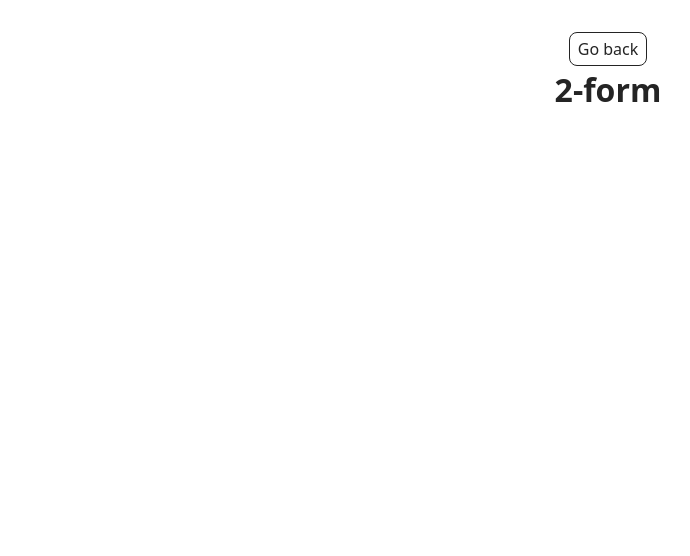
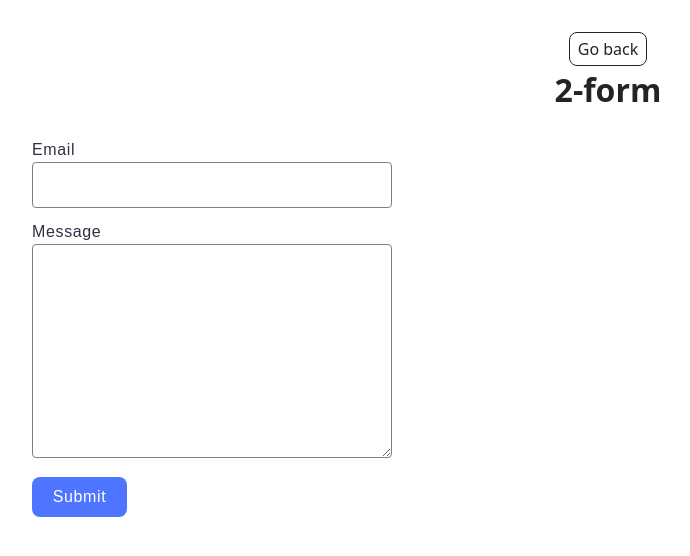
Before and after one commit to OleksandrVinchik/goit-js-hw-09, a website built with Vite: page src/2-form.html in a window 1280 px wide. Shown: the whole page, without its empty margins (32-722 px from the left). Built offline with nearby package versions, Linux system fonts and the light colour scheme.

Commit message:
add initial files

```diff
--- a/src/2-form.html
+++ b/src/2-form.html
@@ -10,15 +10,21 @@
 </head>
 
 <body>
-
-
   <main>
     <div class="container">
       <a class="back-link" href="./index.html">Go back</a>
-      <h1 class="main-title">
-        2-form
-      </h1>
-
+      <h1 class="main-title">2-form</h1>
+      <form class="feedback-form" autocomplete="off">
+        <label>
+          Email
+          <input type="email" name="email" autofocus />
+        </label>
+        <label>
+          Message
+          <textarea name="message" rows="8"></textarea>
+        </label>
+        <button type="submit">Submit</button>
+      </form>
     </div>
   </main>
   <script type="module" src="./js/2-form.js"></script>
--- a/src/css/styles.css
+++ b/src/css/styles.css
@@ -35,3 +35,77 @@
   cursor: pointer;
   display: block;
 }
+.feedback-form {
+  display: flex;
+  flex-direction: column;
+  align-items: flex-start;
+  gap: 8px;
+  background: #fff;
+  border-radius: 8px;
+  padding: 24px;
+  width: 408px;
+  height: auto;
+}
+
+.feedback-form label {
+  font-family: 'Montserrat', sans-serif;
+  font-weight: 400;
+  font-size: 16px;
+  line-height: 1.5;
+  letter-spacing: 0.04em;
+  color: #2e2f42;
+  margin-bottom: 4px;
+  width: 360px;
+  display: block;
+  align-items: flex-start;
+  text-align: left;
+}
+
+.feedback-form input,
+.feedback-form textarea {
+  padding: 10px 12px;
+  border: 1px solid #808080;
+  border-radius: 4px;
+  width: 360px;
+  font-family: 'Montserrat', sans-serif;
+  font-weight: 400;
+  font-size: 16px;
+  line-height: 1.5;
+  box-sizing: border-box;
+}
+
+.feedback-form input:hover,
+.feedback-form textarea:hover {
+  border: 1px solid #000;
+}
+
+.feedback-form input:focus,
+.feedback-form textarea:focus {
+  border: 1px solid #808080;
+  outline: none;
+}
+
+.feedback-form button {
+  display: flex;
+  align-items: center;
+  justify-content: center;
+  gap: 10px;
+  border-radius: 8px;
+  padding: 8px 16px;
+  width: 95px;
+  height: 40px;
+  font-family: 'Montserrat', sans-serif;
+  font-weight: 500;
+  font-size: 16px;
+  line-height: 1.5;
+  letter-spacing: 0.04em;
+  color: #fff;
+  background: #4e75ff;
+  border: none;
+  cursor: pointer;
+  margin-top: 0px;
+}
+
+.feedback-form button:hover {
+  background: #6c8cff;
+}
--- a/src/js/2-form.js
+++ b/src/js/2-form.js
@@ -1 +1,37 @@
-console.log('Form');
+let formData = {
+  email: '',
+  message: '',
+};
+
+const STORAGE_KEY = 'feedback-form-state';
+
+const form = document.querySelector('.feedback-form');
+const emailInput = form.elements.email;
+const messageInput = form.elements.message;
+
+const savedData = localStorage.getItem(STORAGE_KEY);
+if (savedData) {
+  formData = JSON.parse(savedData);
+  emailInput.value = formData.email || '';
+  messageInput.value = formData.message || '';
+}
+
+form.addEventListener('input', event => {
+  formData[event.target.name] = event.target.value.trim();
+  localStorage.setItem(STORAGE_KEY, JSON.stringify(formData));
+});
+
+form.addEventListener('submit', event => {
+  event.preventDefault();
+
+  if (!formData.email || !formData.message) {
+    alert('Fill please all fields');
+    return;
+  }
+
+  console.log('Submitted data:', formData);
+
+  form.reset();
+  formData = { email: '', message: '' };
+  localStorage.removeItem(STORAGE_KEY);
+});
```
Also changed, not shown: src/1-gallery.html (+0 -1 lines), src/index.html (+0 -5 lines), src/js/1-gallery.js (+3 -8 lines).
